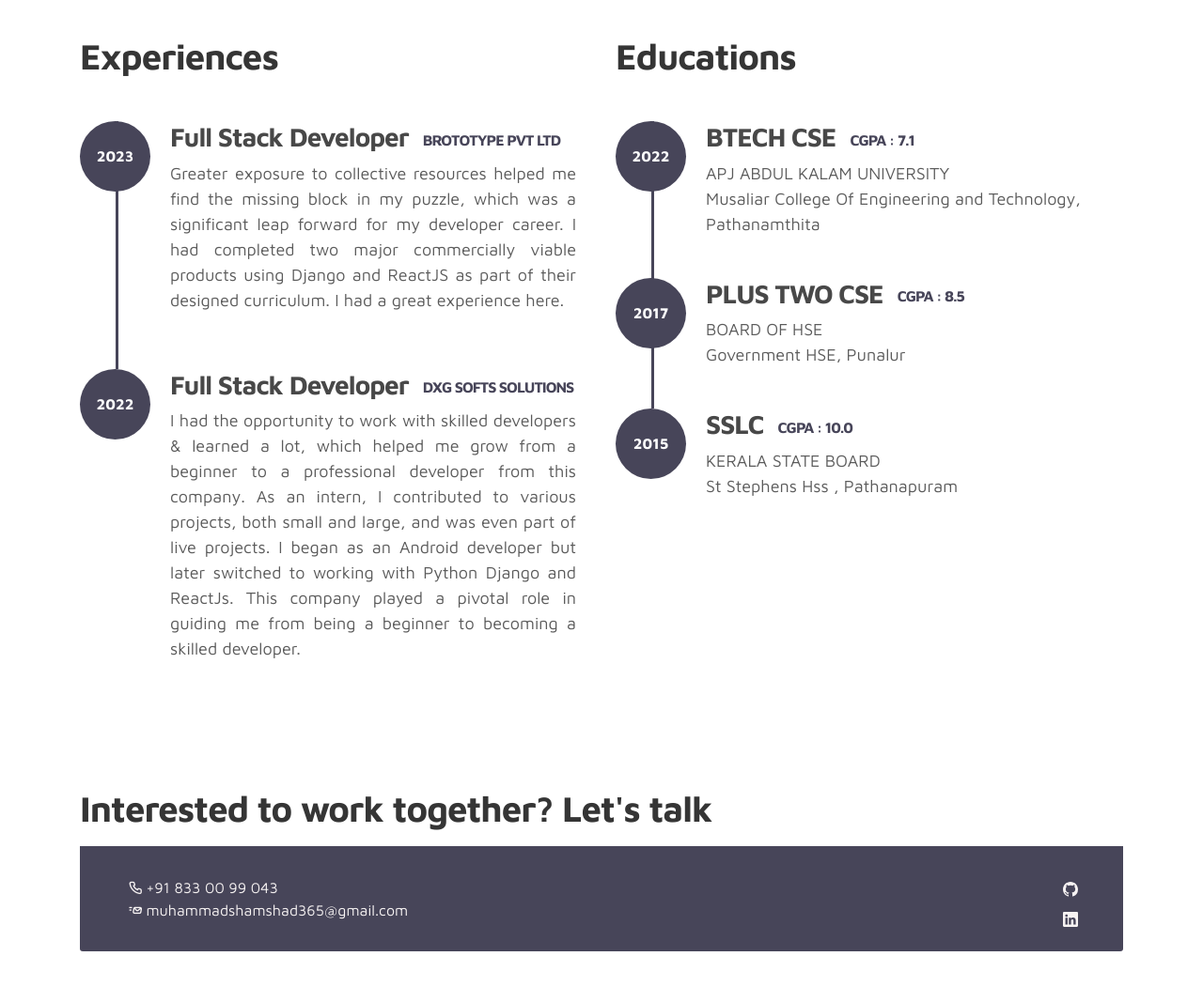
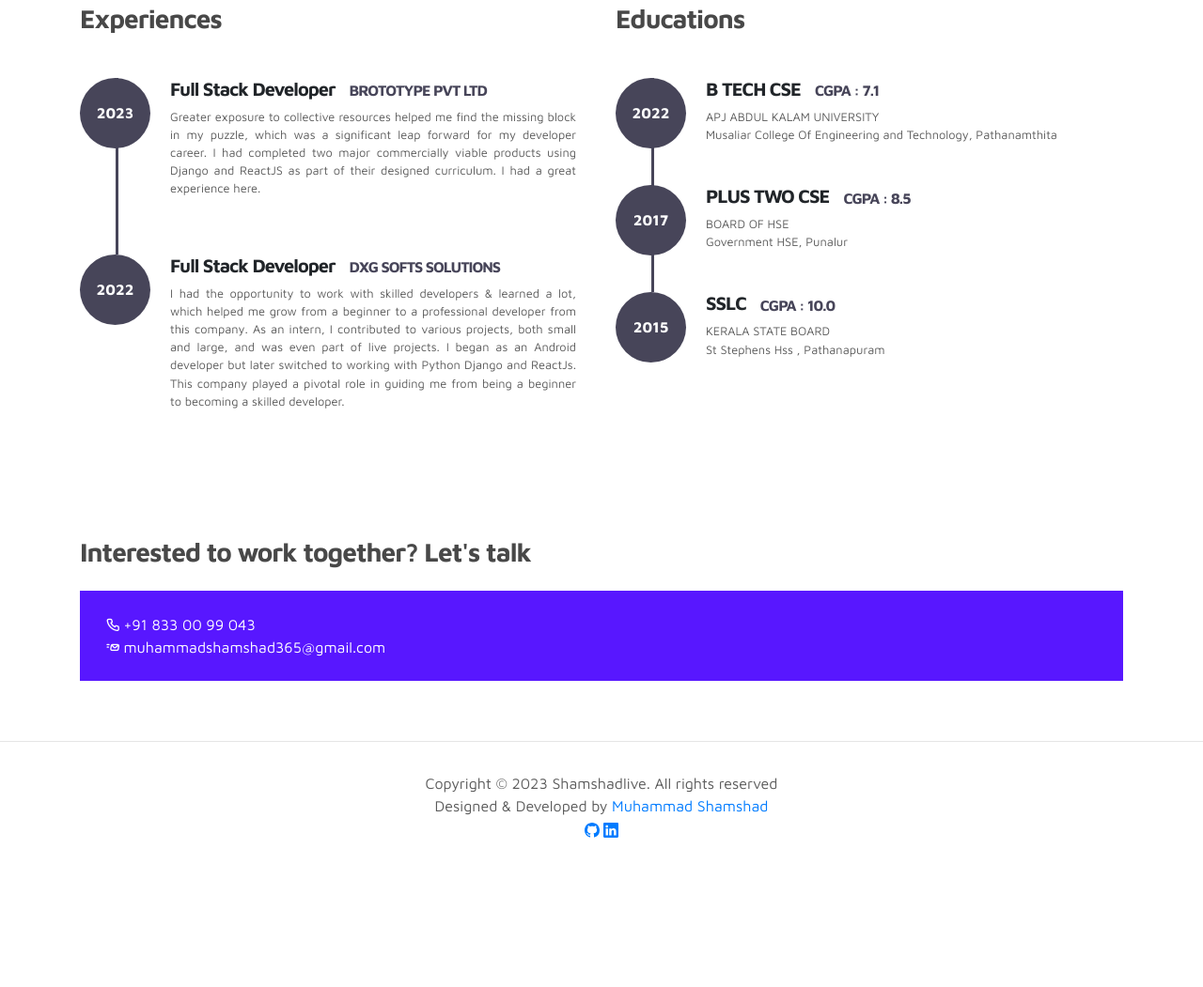
Before and after one commit to shamshadlive/personal-portfolio, a plain HTML site: page index.html in a window 1280 px wide. Shown: the part 2643-3694 px from the top of the page at 94% size. After the commit the page ends 3553 px from the top, so only its background shows below. Drawn offline with Linux system fonts and the light colour scheme.

Commit message:
other works added , texts made smaller

```diff
--- a/css/tooplate-style.css
+++ b/css/tooplate-style.css
@@ -472,7 +472,7 @@ b, strong {
 }
 
 .contact-info {
-  background: #474559;
+  background: #5817ff;
   border-radius: 0 0 3px 3px;
   position: relative;
   bottom: 8px;
@@ -488,7 +488,7 @@ b, strong {
   margin: 5px 0;
 }
 .social-links .uil:hover {
-  color: #5817ff;
+  color: #0c0c0c !important;
 }
 
 @media (min-width: 1270px) {
@@ -609,11 +609,15 @@ b, strong {
 
 }
 
+.custom-gradiant-bg{
+  background: rgb(42,107,255);
+background: linear-gradient(90deg, rgba(42,107,255,1) 3%, rgba(88,23,255,1) 34%, rgba(42,107,255,1) 91%);
+}
 
 
 
 .people {
-padding:50px 0;
+/* padding:50px 0; */
 cursor: pointer;
 }
 .item {
@@ -675,3 +679,7 @@ opacity:0.7;
 .social a:hover {
 opacity:1;
 }
+
+.footer-text:hover{
+color: rgb(51, 51, 51) !important;
+}
--- a/index.html
+++ b/index.html
@@ -400,17 +400,27 @@
               <img src="images/iwiillfly.webp" alt="" class="mw-100 w-75">
             </div>
           </div>
+        </div>
+        </div>
 
-          <h5 class="mt-3">Other Works</h5>
+        </div>
+        </section>
+
+
+        <section class="custom-bg-violet text-white">
+
+          <div class="container">
+
+          <h4 class="pt-3 text-center">Other Major Projects </h4>
 
           <div class="team-grid">
 
-            <div class="row people d-flex justify-content-center">
-              <div class="col-md-4 col-lg-3 item">
+            <div class="row people py-2 d-flex justify-content-center">
+              <div class="col-md-4 col-lg-3 item bg-white p-2 card mx-2">
                 <div class="box border rounded " style="background-image:url(./images/hospital.webp)">
                   <div class="cover">
-                    <h3 class="text-white">Hospital Management System</h3>
-                    <p class="small text-white ">Developed using Django Framework ,Patients can book appointments,
+                    <!-- <h3 class="text-white">Hospital Management System</h3> -->
+                    <p class="small text-white pt-3 px-2">Developed using Django Framework ,Patients can book appointments,
                       Doctors can manage appointments , Hospital can manage doctors and hospital
                     </p>
                     <a href="https://github.com/shamshadlive/Hospital-Management-System-Django-Framework"
@@ -419,16 +429,17 @@
                         <path
                           d="M8 0C3.58 0 0 3.58 0 8c0 3.54 2.29 6.53 5.47 7.59.4.07.55-.17.55-.38 0-.19-.01-.82-.01-1.49-2.01.37-2.53-.49-2.69-.94-.09-.23-.48-.94-.82-1.13-.28-.15-.68-.52-.01-.53.63-.01 1.08.58 1.23.82.72 1.21 1.87.87 2.33.66.07-.52.28-.87.51-1.07-1.78-.2-3.64-.89-3.64-3.95 0-.87.31-1.59.82-2.15-.08-.2-.36-1.02.08-2.12 0 0 .67-.21 2.2.82.64-.18 1.32-.27 2-.27.68 0 1.36.09 2 .27 1.53-1.04 2.2-.82 2.2-.82.44 1.1.16 1.92.08 2.12.51.56.82 1.27.82 2.15 0 3.07-1.87 3.75-3.65 3.95.29.25.54.73.54 1.48 0 1.07-.01 1.93-.01 2.2 0 .21.15.46.55.38A8.012 8.012 0 0 0 16 8c0-4.42-3.58-8-8-8z" />
                       </svg> View Demo</a>
-                    <div class="social"><a href="#"><i class="fa fa-facebook-official"></i></a><a href="#"><i
-                          class="fa fa-twitter"></i></a><a href="#"><i class="fa fa-instagram"></i></a></div>
+
                   </div>
                 </div>
+                <p class="text-dark text-center small my-1">Hospital Management System</p>
               </div>
-              <div class="col-md-4 col-lg-3 item">
+
+              <div class="col-md-4 col-lg-3 item bg-white p-2 card mx-2">
                 <div class="box border rounded " style="background-image:url(./images/parent.webp)">
                   <div class="cover">
-                    <h3 class="text-white">Parent Child Wallet</h3>
-                    <p class="small text-white ">
+                    <!-- <h3 class="text-white">Parent Child Wallet</h3> -->
+                    <p class="small text-white pt-3 px-2">
                       Android app that works as a wallet. It let users transact money,
                       track their kids's pending, and notify parents about transactions.
                     </p>
@@ -438,10 +449,11 @@
                         <path
                           d="M8 0C3.58 0 0 3.58 0 8c0 3.54 2.29 6.53 5.47 7.59.4.07.55-.17.55-.38 0-.19-.01-.82-.01-1.49-2.01.37-2.53-.49-2.69-.94-.09-.23-.48-.94-.82-1.13-.28-.15-.68-.52-.01-.53.63-.01 1.08.58 1.23.82.72 1.21 1.87.87 2.33.66.07-.52.28-.87.51-1.07-1.78-.2-3.64-.89-3.64-3.95 0-.87.31-1.59.82-2.15-.08-.2-.36-1.02.08-2.12 0 0 .67-.21 2.2.82.64-.18 1.32-.27 2-.27.68 0 1.36.09 2 .27 1.53-1.04 2.2-.82 2.2-.82.44 1.1.16 1.92.08 2.12.51.56.82 1.27.82 2.15 0 3.07-1.87 3.75-3.65 3.95.29.25.54.73.54 1.48 0 1.07-.01 1.93-.01 2.2 0 .21.15.46.55.38A8.012 8.012 0 0 0 16 8c0-4.42-3.58-8-8-8z" />
                       </svg> View Demo</a>
-                    <div class="social"><a href="#"><i class="fa fa-facebook-official"></i></a><a href="#"><i
-                          class="fa fa-twitter"></i></a><a href="#"><i class="fa fa-instagram"></i></a></div>
+
                   </div>
                 </div>
+                <p class="text-dark text-center small my-1">Parent Child Wallet</p>
+
               </div>
 
 
@@ -449,8 +461,6 @@
             </div>
           </div>
 
-        </div>
-      </div>
         </div>
       </section>
 
@@ -460,7 +470,7 @@
       <div class="row">
 
         <div class="col-lg-6 col-12">
-          <h2 class="mb-4">Experiences</h2>
+          <h3 class="mb-4">Experiences</h3>
 
           <div class="timeline">
             <div class="timeline-wrapper">
@@ -468,9 +478,9 @@
                 <span>2023</span>
               </div>
               <div class="timeline-info">
-                <h3><span>Full Stack Developer</span><small>BROTOTYPE PVT LTD
-                  </small></h3>
-                <p class="text-justify">
+                <h5><span>Full Stack Developer</span><small>BROTOTYPE PVT LTD
+                  </small></h5>
+                <p class="text-justify small">
                   Greater exposure to collective resources helped me find the missing block in my
                   puzzle, which was a significant leap forward for my developer career.
                   I had completed two major commercially viable products using Django and
@@ -483,8 +493,8 @@
                 <span>2022</span>
               </div>
               <div class="timeline-info">
-                <h3><span>Full Stack Developer</span><small>DXG SOFTS SOLUTIONS</small></h3>
-                <p class="text-justify">I had the opportunity to work with skilled developers & learned a lot, which
+                <h5><span>Full Stack Developer</span><small>DXG SOFTS SOLUTIONS</small></h5>
+                <p class="text-justify small">I had the opportunity to work with skilled developers & learned a lot, which
                   helped me grow from a beginner to a professional developer from this company.
                   As an intern, I contributed to various projects, both small and large, and was even
                   part of live projects. I began as an Android developer but later switched to
@@ -499,7 +509,7 @@
         </div>
 
         <div class="col-lg-6 col-12">
-          <h2 class="mb-4 mobile-mt-2">Educations</h2>
+          <h3 class="mb-4 mobile-mt-2">Educations</h3>
 
           <div class="timeline">
             <div class="timeline-wrapper">
@@ -507,10 +517,10 @@
                 <span>2022</span>
               </div>
               <div class="timeline-info">
-                <h3><span>BTECH CSE</span><small>CGPA : 7.1</small></h3>
-                <p class="p-0 m-0">APJ ABDUL KALAM UNIVERSITY
+                <h5><span>B TECH CSE</span><small>CGPA : 7.1</small></h5>
+                <p class="p-0 m-0 small">APJ ABDUL KALAM UNIVERSITY
                 </p>
-                <p class="p-0 m-0">Musaliar College Of Engineering and
+                <p class="p-0 m-0 small">Musaliar College Of Engineering and
                   Technology, Pathanamthita
                 </p>
               </div>
@@ -521,10 +531,10 @@
                 <span>2017</span>
               </div>
               <div class="timeline-info">
-                <h3><span>PLUS TWO CSE</span><small>CGPA : 8.5</small></h3>
-                <p class="p-0 m-0">BOARD OF HSE
+                <h5><span>PLUS TWO CSE</span><small>CGPA : 8.5</small></h5>
+                <p class="p-0 m-0 small">BOARD OF HSE
                 </p>
-                <p class="p-0 m-0">Government HSE, Punalur
+                <p class="p-0 m-0 small">Government HSE, Punalur
                 </p>
               </div>
             </div>
@@ -534,10 +544,10 @@
                 <span>2015</span>
               </div>
               <div class="timeline-info">
-                <h3><span>SSLC</span><small>CGPA : 10.0</small></h3>
-                <p class="p-0 m-0">KERALA STATE BOARD
+                <h5><span>SSLC</span><small>CGPA : 10.0</small></h5>
+                <p class="p-0 m-0 small">KERALA STATE BOARD
                 </p>
-                <p class="p-0 m-0">St Stephens Hss , Pathanapuram
+                <p class="p-0 m-0 small">St Stephens Hss , Pathanapuram
                 </p>
               </div>
             </div>
@@ -554,50 +564,43 @@
     <div class="container">
       <div class="row">
 
-        <!-- <div class="col-lg-5 mr-lg-5 col-12">
-            <div class="google-map w-100">
-              <iframe src="https://www.google.com/maps/embed?pb=!1m18!1m12!1m3!1d12088.558402180099!2d-73.99373482142036!3d40.75895421922642!2m3!1f0!2f0!3f0!3m2!1i1024!2i768!4f13.1!3m3!1m2!1s0x89c25855b8fb3083%3A0xa0f9aef176042a5c!2sTheater+District%2C+New+York%2C+NY%2C+USA!5e0!3m2!1sen!2smm!4v1549875377188" width="400" height="300" frameborder="0" style="border:0" allowfullscreen></iframe>
-            </div>
 
-            <div class="contact-info d-flex justify-content-between align-items-center py-4 px-lg-5">
-                <div class="contact-info-item">
-                  <h3 class="mb-3 text-white">Say hello</h3>
-                  <p class="footer-text mb-0">010 020 0960</p>
-                  <p><a href="mailto:hello@company.co">hello@company.co</a></p>
-                </div>
-
-                <ul class="social-links">
-                     <li><a href="#" class="uil uil-dribbble" data-toggle="tooltip" data-placement="left" title="Dribbble"></a></li>
-                     <li><a href="#" class="uil uil-instagram" data-toggle="tooltip" data-placement="left" title="Instagram"></a></li>
-                     <li><a href="#" class="uil uil-youtube" data-toggle="tooltip" data-placement="left" title="Youtube"></a></li>
-                </ul>
-            </div>
-          </div> -->
 
         <div class="col-lg-12 col-12">
           <div class="contact-form">
-            <h2 class="mb-4">Interested to work together? Let's talk</h2>
+            <h3 class="mb-4">Interested to work together? Let's talk</h3>
 
-            <div class="contact-info d-flex justify-content-between align-items-center py-4 px-lg-5">
-              <div class="contact-info-item">
-                <!-- <h3 class="mb-3 text-white">Say hello</h3> -->
+
+            <div class="container custom-bg-violet p-4">
               <ul>
-                  <a class="footer-text " href="tel:+918330099043">
-                    <li class="uil uil-phone-alt">+91 833 00 99 043</li>
+                <a class="footer-text text-white" href="tel:+918330099043">
+                  <li class="uil uil-phone-alt text-break ">+91 833 00 99 043</li>
                 </a>
 
-                  <a class="footer-text my-2" href="mailto:muhammadshamshad365@gmail.com">
-                    <li class="uil uil-fast-mail">muhammadshamshad365@gmail.com</li>
+                <a class="footer-text my-2 text-white" href="mailto:muhammadshamshad365@gmail.com">
+                  <li class="uil uil-fast-mail text-break">muhammadshamshad365@gmail.com</li>
                 </a>
               </ul>
 
+            </div>
 
           </div>
+        </div>
 
-              <ul class="social-links">
 
-                <li>
+      </div>
+    </div>
+  </section>
+<hr>
+  <!-- FOOTER -->
+  <footer class="footer py-3 ">
+    <div class="container">
+         <div class="row">
 
+              <div class="col-lg-12 col-12">
+                  <p class="copyright-text text-center m-0 p-0 ">Copyright &copy; 2023 Shamshadlive. All rights reserved</p>
+                  <p class="copyright-text text-center m-0 p-0">Designed & Developed by <a rel="nofollow" href="https://www.linkedin.com/in/shamshadlive/">Muhammad Shamshad</a></p>
+                  <div class="text-center">
 
                     <a href="https://github.com/shamshadlive" class="uil uil-github" data-toggle="tooltip"
                     data-placement="left" title="GitHub">
@@ -608,69 +611,18 @@
                     </svg>
 
                   </a>
-                </li>
-
-                <li>
-
-
-                  <a href="https://www.linkedin.com/in/shamshadlive/"  data-toggle="tooltip"
+                  <a href="https://www.linkedin.com/in/shamshadlive/" class="uil uil-linkedin" data-toggle="tooltip"
                   data-placement="left" title="Linkedin">
                   <svg xmlns="http://www.w3.org/2000/svg" width="16" height="16" fill="currentColor" class="bi bi-linkedin" viewBox="0 0 16 16">
                     <path d="M0 1.146C0 .513.526 0 1.175 0h13.65C15.474 0 16 .513 16 1.146v13.708c0 .633-.526 1.146-1.175 1.146H1.175C.526 16 0 15.487 0 14.854V1.146zm4.943 12.248V6.169H2.542v7.225h2.401zm-1.2-8.212c.837 0 1.358-.554 1.358-1.248-.015-.709-.52-1.248-1.342-1.248-.822 0-1.359.54-1.359 1.248 0 .694.521 1.248 1.327 1.248h.016zm4.908 8.212V9.359c0-.216.016-.432.08-.586.173-.431.568-.878 1.232-.878.869 0 1.216.662 1.216 1.634v3.865h2.401V9.25c0-2.22-1.184-3.252-2.764-3.252-1.274 0-1.845.7-2.165 1.193v.025h-.016a5.54 5.54 0 0 1 .016-.025V6.169h-2.4c.03.678 0 7.225 0 7.225h2.4z"/>
                   </svg>
-
                 </a>
-                </li>
-
-              </ul>
+                  </div>
                 </div>
 
          </div>
     </div>
-        <!-- <div class="col-lg-6 col-12">
-          <div class="contact-form">
-            <h2 class="mb-4">Interested to work together? Let's talk</h2>
-
-            <form action="" method="get">
-              <div class="row">
-                <div class="col-lg-6 col-12">
-                  <input type="text" class="form-control" name="name" placeholder="Your Name" id="name">
-                </div>
-
-                <div class="col-lg-6 col-12">
-                  <input type="email" class="form-control" name="email" placeholder="Email" id="email">
-                </div>
-
-                <div class="col-12">
-                  <textarea name="message" rows="6" class="form-control" id="message" placeholder="Message"></textarea>
-                </div>
-
-                <div class="ml-lg-auto col-lg-5 col-12">
-                  <input type="submit" class="form-control submit-btn" value="Send Button">
-                </div>
-              </div>
-            </form>
-          </div>
-        </div> -->
-
-      </div>
-    </div>
-  </section>
-
-  <!-- FOOTER -->
-  <!-- <footer class="footer py-5">
-    <div class="container">
-      <div class="row">
-
-        <div class="col-lg-12 col-12">
-          <p class="copyright-text text-center">Copyright &copy; 2019 Company Name . All rights reserved</p>
-          <p class="copyright-text text-center">Designed by <a rel="nofollow"
-              href="https://www.facebook.com/tooplate">Tooplate</a></p>
-        </div>
-
-      </div>
-    </div>
-  </footer> -->
+</footer>
 
   <script src="js/jquery-3.3.1.min.js"></script>
   <script src="js/popper.min.js"></script>
```
Lines whose indentation alone changed are shown as unchanged.
